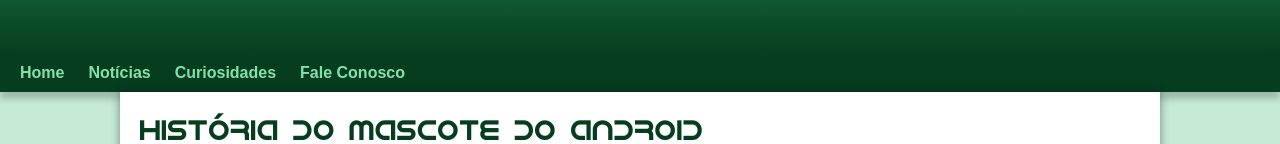
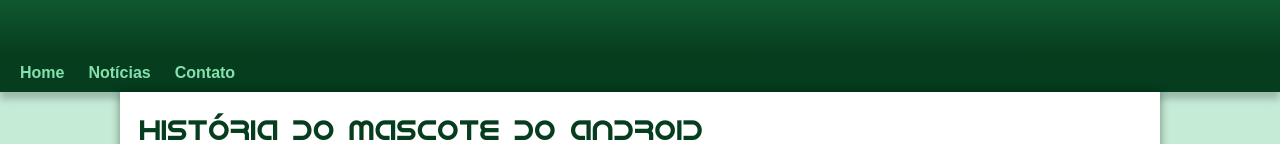
Before and after one commit to EduardoAMoreira/projeto-android, a plain HTML site: page index.html in a window 1280 px wide. Shown: the part 163-307 px from the top of the page. Drawn offline with Linux system fonts and the light colour scheme.

Commit message:
update-links

```diff
--- a/index.html
+++ b/index.html
@@ -16,8 +16,7 @@
     <nav>
         <a href="@">Home</a>
         <a href="@">Notícias</a>
-        <a href="@">Curiosidades</a>
-        <a href="@">Fale Conosco</a>
+        <a href="@">Contato</a>
     </nav>
     <main>
         <article>
```
